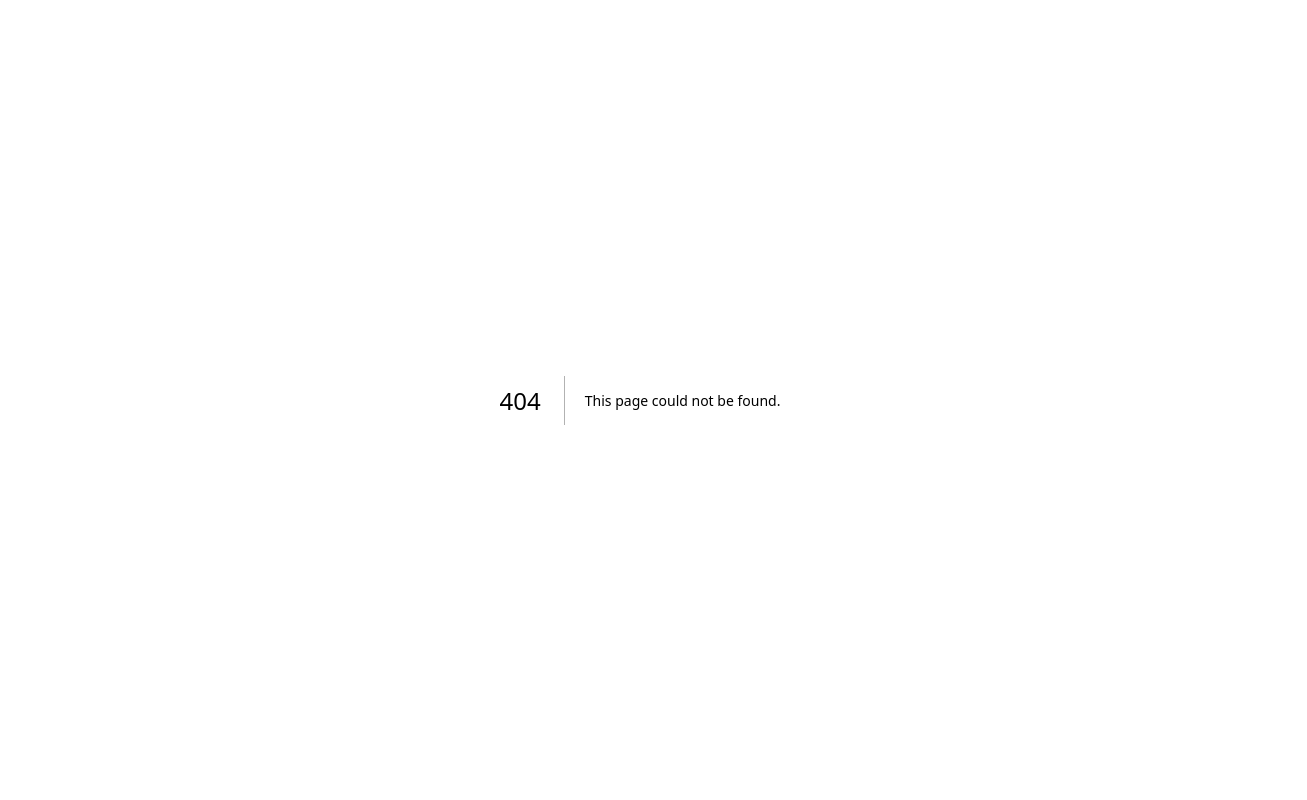
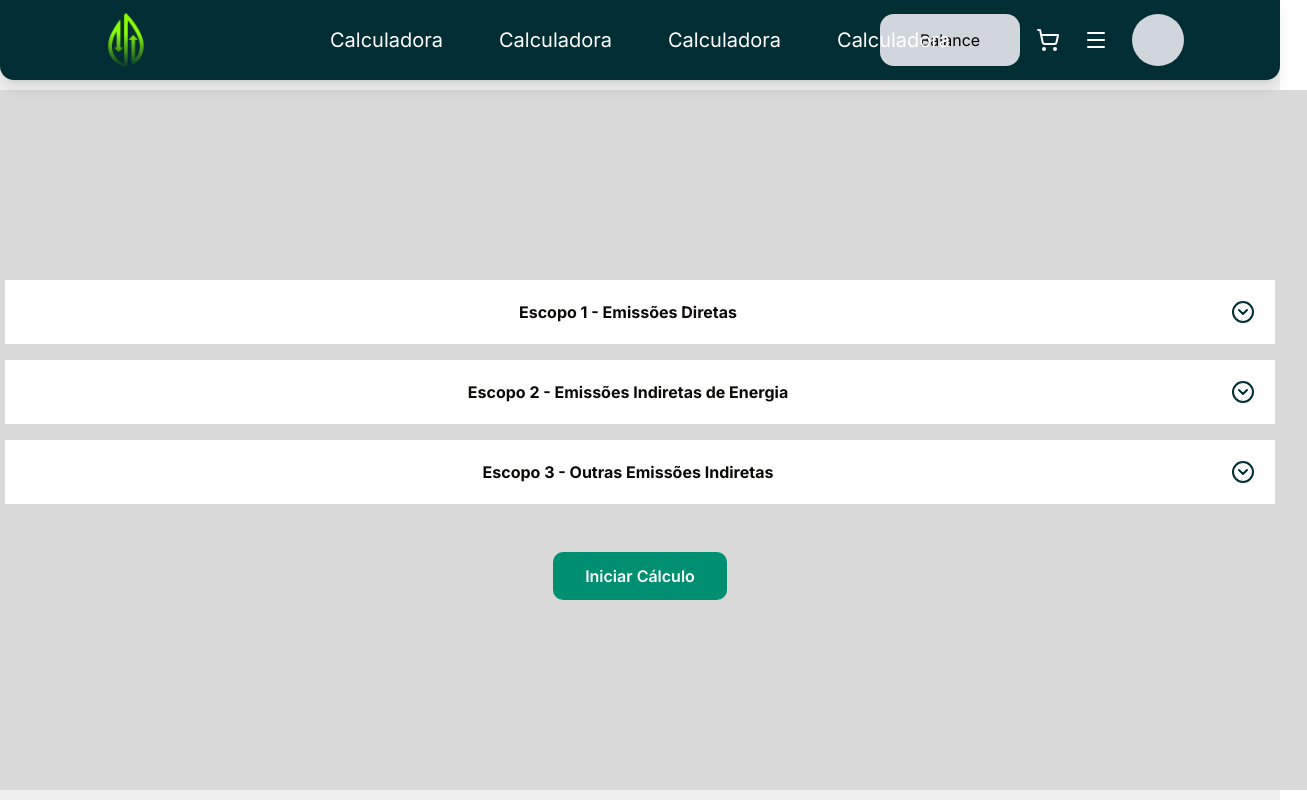
Before and after one commit to andreLucao/deploy-es, a Next.js app in the folder client/: page /calculator in a window 1280 px wide. Before the commit this address had no page. Shown: the whole page, 1307 px wide, since content can reach past the window. Built offline with nearby package versions, Linux system fonts and the light colour scheme.

Commit message:
feat: skeleton for the calculator

```diff
--- /dev/null
+++ b/client/src/app/calculator/page.tsx
@@ -0,0 +1,15 @@
+import Header from "@/components/calculator/Header";
+import FormContainer from "@/components/calculator/FormContainer";
+
+export default function Calculator() {
+
+    return (
+        <main className="bg-[#efefef] w-full min-h-screen flex flex-col">
+            <Header />
+
+            <div className="flex-1 flex justify-center items-center">
+                <FormContainer />
+            </div>
+        </main>
+    );
+}
--- /dev/null
+++ b/client/src/components/calculator/FormContainer.tsx
@@ -0,0 +1,133 @@
+"use client";
+
+import { useState } from "react";
+import { CircleChevronDown, CircleChevronUp } from "lucide-react";
+
+export default function FormContainer() {
+    const [ativo, setAtivo] = useState<{ [key: string]: boolean }>({});
+
+    const toggleConteudo = (id: string) => {
+        setAtivo((prev) => ({ ...prev, [id]: !prev[id] }));
+    };
+
+    const EscopoDropdown = ({
+        id,
+        titulo,
+        children,
+    }: {
+        id: string;
+        titulo: string;
+        children: React.ReactNode;
+    }) => (
+        <div className="w-full mb-4">
+            <div
+                className="w-full p-5 bg-white cursor-pointer font-bold select-none hover:bg-gray-50 transition-colors flex items-center justify-between"
+                onClick={() => toggleConteudo(id)}
+            >
+                <span className="flex-1 text-center">{titulo}</span>
+                <span className="text-[#002E34]">
+                    {ativo[id] ? <CircleChevronUp /> : <CircleChevronDown />}
+                </span>
+            </div>
+            <div
+                className={`overflow-hidden transition-all duration-500 ease-in-out ${
+                    ativo[id] ? "max-h-[2000px]" : "max-h-0"
+                }`}
+            >
+                <div className="p-4 bg-white">
+                    {children}
+                </div>
+            </div>
+        </div>
+    );
+
+    return (
+        <div className="w-[1640px] min-h-[700px] flex flex-col items-center justify-center bg-[#d9d9d9] p-8">
+            <div className="w-[1270px] flex flex-col items-center">
+                {/* <h2 className="text-2xl font-bold text-center mb-8 text-gray-800">
+                    Calculadora de Emissões de Gases de Efeito Estufa
+                </h2> */}
+
+                <EscopoDropdown id="escopo1" titulo="Escopo 1 - Emissões Diretas">
+                    <div className="space-y-4">
+                        <p className="text-gray-600 mb-4">
+                            Emissões diretas de fontes que são de propriedade ou controladas pela organização.
+                        </p>
+                        <div className="grid grid-cols-2 gap-4">
+                            <div className="p-3 bg-white rounded border">
+                                <h4 className="font-semibold text-sm mb-2">Combustão Estacionária</h4>
+                                <p className="text-xs text-gray-500">Emissões de combustíveis em equipamentos fixos</p>
+                            </div>
+                            <div className="p-3 bg-white rounded border">
+                                <h4 className="font-semibold text-sm mb-2">Combustão Móvel</h4>
+                                <p className="text-xs text-gray-500">Emissões de veículos da empresa</p>
+                            </div>
+                            <div className="p-3 bg-white rounded border">
+                                <h4 className="font-semibold text-sm mb-2">Emissões Fugitivas</h4>
+                                <p className="text-xs text-gray-500">Vazamentos e liberações não intencionais</p>
+                            </div>
+                            <div className="p-3 bg-white rounded border">
+                                <h4 className="font-semibold text-sm mb-2">Processos Industriais</h4>
+                                <p className="text-xs text-gray-500">Emissões de processos de produção</p>
+                            </div>
+                        </div>
+                    </div>
+                </EscopoDropdown>
+
+                <EscopoDropdown id="escopo2" titulo="Escopo 2 - Emissões Indiretas de Energia">
+                    <div className="space-y-4">
+                        <p className="text-gray-600 mb-4">
+                            Emissões indiretas da geração de energia elétrica, vapor, aquecimento e refrigeração comprados.
+                        </p>
+                        <div className="grid grid-cols-3 gap-4">
+                            <div className="p-3 bg-white rounded border">
+                                <h4 className="font-semibold text-sm mb-2">Energia Elétrica</h4>
+                                <p className="text-xs text-gray-500">Consumo de eletricidade</p>
+                            </div>
+                            <div className="p-3 bg-white rounded border">
+                                <h4 className="font-semibold text-sm mb-2">Perdas de Energia</h4>
+                                <p className="text-xs text-gray-500">Perdas na transmissão e distribuição</p>
+                            </div>
+                            <div className="p-3 bg-white rounded border">
+                                <h4 className="font-semibold text-sm mb-2">Energia Térmica</h4>
+                                <p className="text-xs text-gray-500">Vapor, aquecimento e refrigeração</p>
+                            </div>
+                        </div>
+                    </div>
+                </EscopoDropdown>
+
+                <EscopoDropdown id="escopo3" titulo="Escopo 3 - Outras Emissões Indiretas">
+                    <div className="space-y-4">
+                        <p className="text-gray-600 mb-4">
+                            Todas as outras emissões indiretas que ocorrem na cadeia de valor da organização.
+                        </p>
+                        <div className="grid grid-cols-2 gap-4">
+                            <div className="p-3 bg-white rounded border">
+                                <h4 className="font-semibold text-sm mb-2">Transporte e Distribuição</h4>
+                                <p className="text-xs text-gray-500">Logística e distribuição de produtos</p>
+                            </div>
+                            <div className="p-3 bg-white rounded border">
+                                <h4 className="font-semibold text-sm mb-2">Resíduos Sólidos</h4>
+                                <p className="text-xs text-gray-500">Tratamento e disposição de resíduos</p>
+                            </div>
+                            <div className="p-3 bg-white rounded border">
+                                <h4 className="font-semibold text-sm mb-2">Efluentes</h4>
+                                <p className="text-xs text-gray-500">Tratamento de águas residuais</p>
+                            </div>
+                            <div className="p-3 bg-white rounded border">
+                                <h4 className="font-semibold text-sm mb-2">Viagens de Negócios</h4>
+                                <p className="text-xs text-gray-500">Deslocamentos corporativos</p>
+                            </div>
+                        </div>
+                    </div>
+                </EscopoDropdown>
+
+                <div className="mt-8 flex justify-center">
+                    <button className="px-8 py-3 bg-[#008F70] hover:bg-[#004443] text-white rounded-lg font-semibold transition-colors cursor-pointer">
+                        Iniciar Cálculo
+                    </button>
+                </div>
+            </div>
+        </div>
+    );
+}
--- /dev/null
+++ b/client/src/components/calculator/Header.tsx
@@ -0,0 +1,38 @@
+'use client';
+
+import { ShoppingCart } from "lucide-react";
+import { Menu } from "lucide-react";
+import { useRouter } from "next/dist/client/components/navigation";
+
+
+export default function Header() {
+    const router = useRouter();
+
+    return (
+        <>
+            <div className="w-full h-20 shadow-lg flex items-center px-24 py-5 bg-[#002E34] bg-opacity-50 rounded-b-xl relative z-10 sticky top-0 z-100">
+                <div>
+                    <img src="/imgs/Logo.png" alt="Logo" className="h-15 cursor-pointer" onClick={() => router.push("/")}/>
+                </div>
+
+                <div className="absolute left-1/2 top-1/2 transform -translate-x-1/2 -translate-y-1/2 text-xl flex space-x-8 gap-6">
+                    <a className="text-white hover:text-gray-300 cursor-pointer">Calculadora</a>
+                    <a className="text-white hover:text-gray-300 cursor-pointer">Calculadora</a>
+                    <a className="text-white hover:text-gray-300 cursor-pointer">Calculadora</a>
+                    <a className="text-white hover:text-gray-300 cursor-pointer">Calculadora</a>
+                </div>
+
+                <div className="ml-auto flex items-center">
+                    <div className="flex items-center justify-center bg-gray-300 h-13 w-35 rounded-xl">
+                        <p className="text-black">Balance</p>
+                    </div>
+                    <div className="flex items-center gap-2">
+                        <ShoppingCart className="text-white ml-4" />
+                        <Menu className="text-white ml-4" />
+                        <div className="w-13 h-13 bg-gray-300 rounded-full ml-4"></div>
+                    </div>
+                </div>
+            </div>
+        </>
+    )
+}
```
